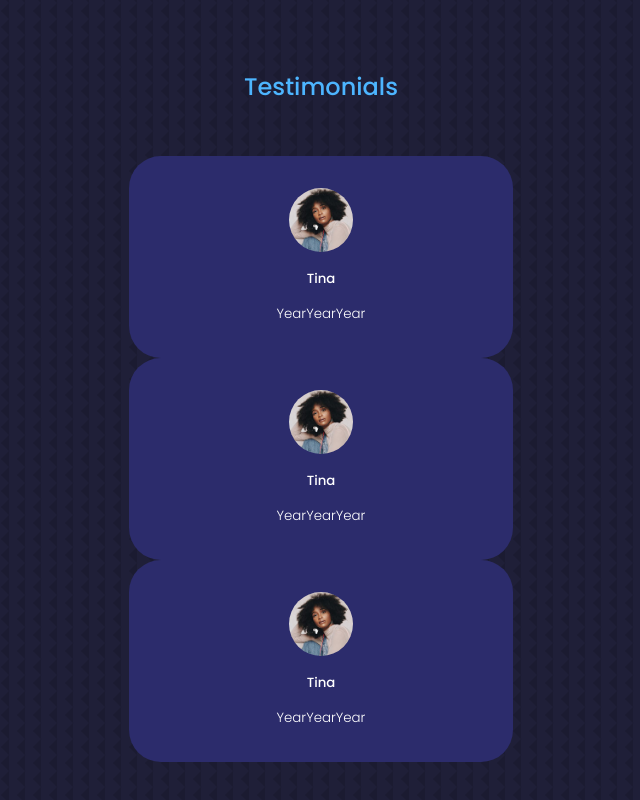
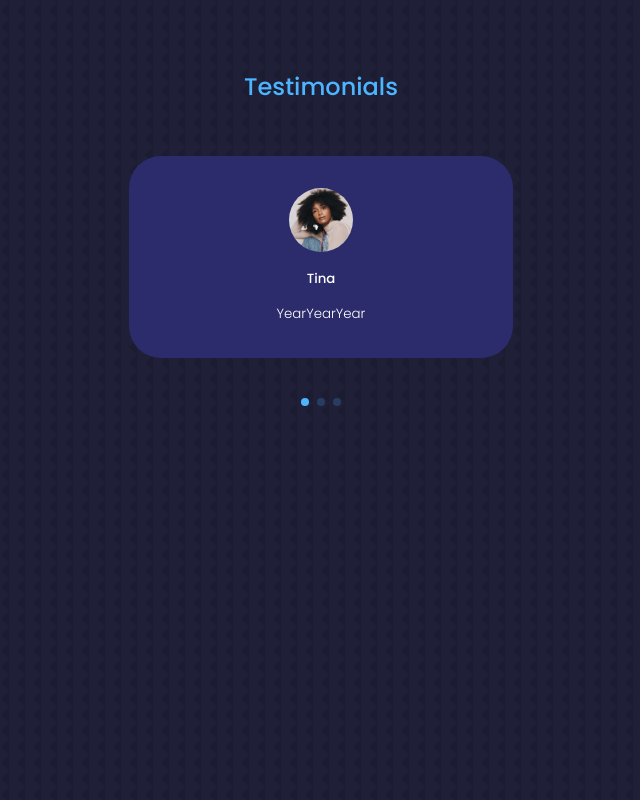
Before and after one commit to WanWin04/Personal-Site, a React (Create React App) app: page / in a window 1280 px wide. Shown: the part 4365-5165 px from the top of the page, without its empty margins (319-959 px from the left). Built offline with nearby package versions, Linux system fonts and the light colour scheme.

Commit message:
GUI - Add swiper slides

```diff
--- a/src/Components/Testimonials/Testimonials.css
+++ b/src/Components/Testimonials/Testimonials.css
@@ -1,5 +1,6 @@
 .container.testimonials_container {
   width: 30%;
+  padding-bottom: 4rem;
 }
 
 .client_avatar {
@@ -27,6 +28,10 @@
   margin: 0.8rem auto 0;
 }
 
+.swiper-pagination-clickable .swiper-pagination-bullet {
+  background: var(--color-primary);
+}
+
 /* ================= MEDIUM DEVICES ================= */
 @media screen and (max-width: 1024px) {
     .container.testimonials_container {
--- a/src/Components/Testimonials/Testimonials.tsx
+++ b/src/Components/Testimonials/Testimonials.tsx
@@ -4,6 +4,15 @@
 import AVTR2 from "../../assets/avatar2.jpg";
 import AVTR3 from "../../assets/avatar3.jpg";
 import AVTR4 from "../../assets/avatar4.jpg";
+
+// import Swiper core and required modules
+import { Pagination } from "swiper/modules";
+
+import { Swiper, SwiperSlide } from "swiper/react";
+
+// Import Swiper styles
+import "swiper/css";
+import "swiper/css/pagination";
 
 const data = [
   {
@@ -21,30 +30,33 @@
     name: "Tina",
     review: "YearYearYear",
   },
-]
+];
 
 const Testimonials = () => {
   return (
     <section id="Testimonials">
       <h2>Testimonials</h2>
 
-      <div className="container testimonials_container">
-        {
-          data.map(({avatar, name, review}, index) => {
+      <Swiper
+        className="container testimonials_container"
+        // install Swiper modules
+        modules={[Pagination]}
+        spaceBetween={40}
+        slidesPerView={1}
+        pagination={{ clickable: true }}
+      >
+        {data.map(({ avatar, name, review }, index) => {
           return (
-              <article key={index} className="testimonials">
+            <SwiperSlide key={index} className="testimonials">
               <div className="client_avatar">
                 <img src={avatar} />
               </div>
               <h5 className="client_name">{name}</h5>
-                <small className="client_review">
-                  {review}
-                </small>
-              </article>
+              <small className="client_review">{review}</small>
+            </SwiperSlide>
           );
-          })
-        }
-      </div>
+        })}
+      </Swiper>
     </section>
   );
 };
--- a/src/index.css
+++ b/src/index.css
@@ -134,6 +134,6 @@
   }
 
   section {
-    margin-bottom: 2rem;
+    margin-bottom: 30rem;
   }
 }
```
Lines whose indentation alone changed are shown as unchanged.
